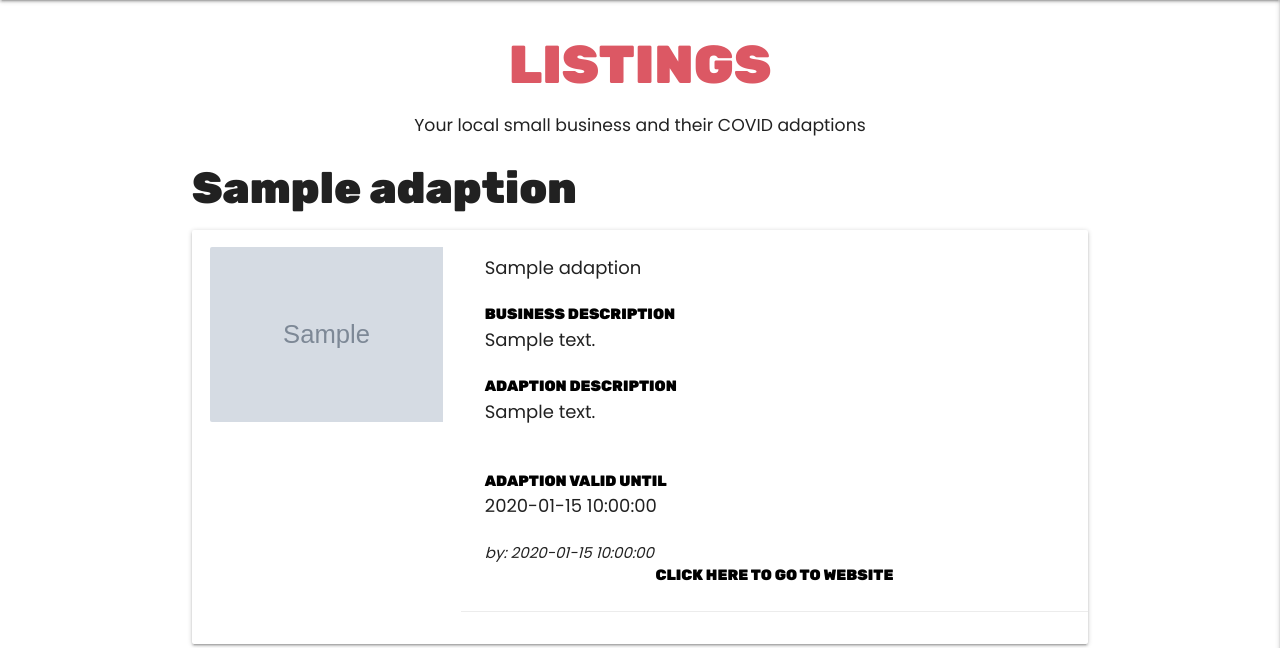
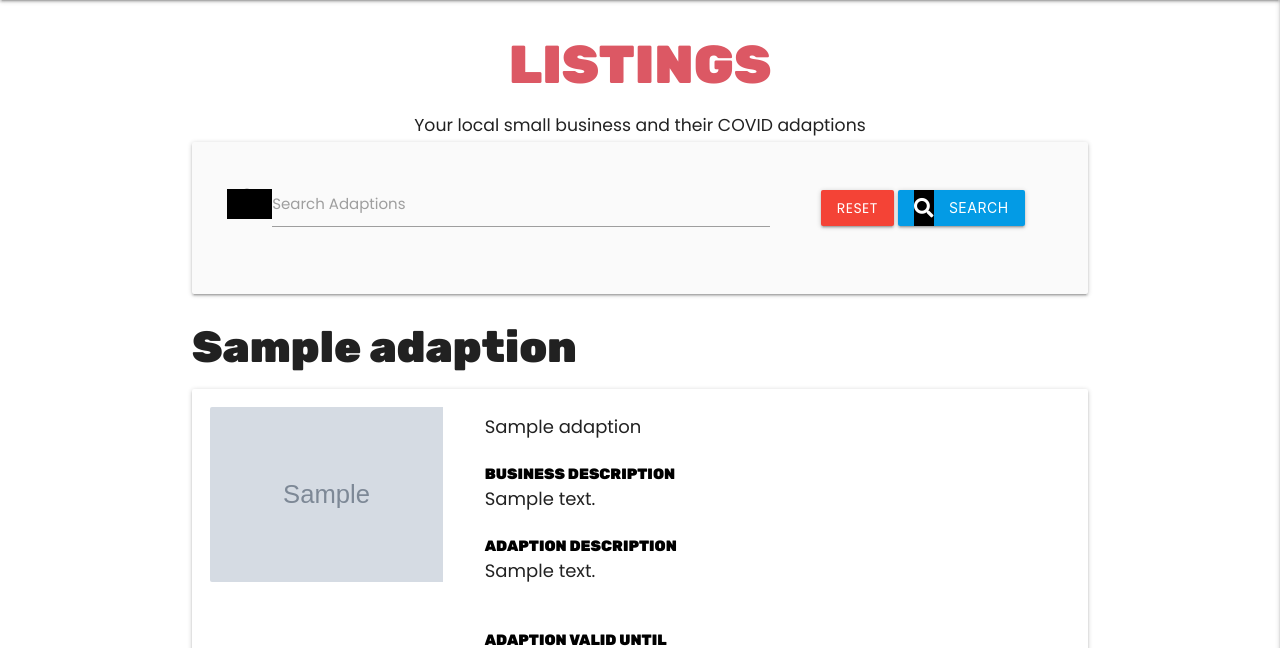
Before and after one commit to lucyrush/adapt-easy, a Flask app: page / in a window 1280 px wide. Shown: the part 64-712 px from the top of the page. Run offline with Flask 2, Linux system fonts and the light colour scheme; grey boxes marked "Sample" are stand-in pictures; a database or web service that is not in the repository returns one stand-in record (values such as "Sample title"); some libraries are stand-ins or nearby versions.

Commit message:
Add search functinality

```diff
--- a/app.py
+++ b/app.py
@@ -22,6 +22,13 @@ mongo = PyMongo(app)
 @app.route("/get_adaptions")
 def get_adaptions():
     adaptions = list(mongo.db.adaptions.find())
+    return render_template("listings.html", adaptions=adaptions)
+
+
+@app.route("/search", methods=["GET", "POST"])
+def search():
+    query = request.form.get("query")
+    adaptions = list(mongo.db.adaptions.find({"$text": {"$search": query}}))
     return render_template("listings.html", adaptions=adaptions)
 
 
--- a/templates/listings.html
+++ b/templates/listings.html
@@ -3,9 +3,27 @@
 <h2 class="page-heading center-align">Listings</h2>
 <h6 class="page-intro center-align"> Your local small business and their COVID adaptions </h6>
 
+<div class="row card-panel grey lighten-5">
+        <form action="{{ url_for('search') }}" method="post" class="col s12">
+            <div class="row valign-wrapper center-align">
+                <div class="input-field col s12 m8">
+                    <i class="fas fa-search prefix black"></i>
+                    <input type="text" name="query" id="query" minlength="3" class="validate" required>
+                    <label for="query">Search Adaptions</label>
+                </div>
+                <div class="col s12 m4">
+                    <a href="{{ url_for('get_adaptions') }}" class="red btn text-shadow">Reset</a>
+                    <button type="submit" class="light-blue darken-1 btn text-shadow">
+                        <i class="fas fa-search left black"></i> Search
+                    </button>
+                </div>
+            </div>
+        </form>
+    </div>
+
+{% if adaptions|length > 0 %}
+<div class="col s12 m10">
 {% for adaption in adaptions %}
-<div class="col s12 m10">
-
   <h3 class="list-heading">{{ adaption.business_name }}</h3>
   <div class="card horizontal hoverable">
     <div class="card-image">
@@ -39,8 +57,11 @@
       </div>
     </div>
   </div>
+  {% endfor %}
+</div>
+{% else %}
+        <h2 class="red-text page-heading center-align">No Results Found</h2>
+{% endif %}
 
-</div>
-{% endfor %}
 
 {% endblock %}
```
